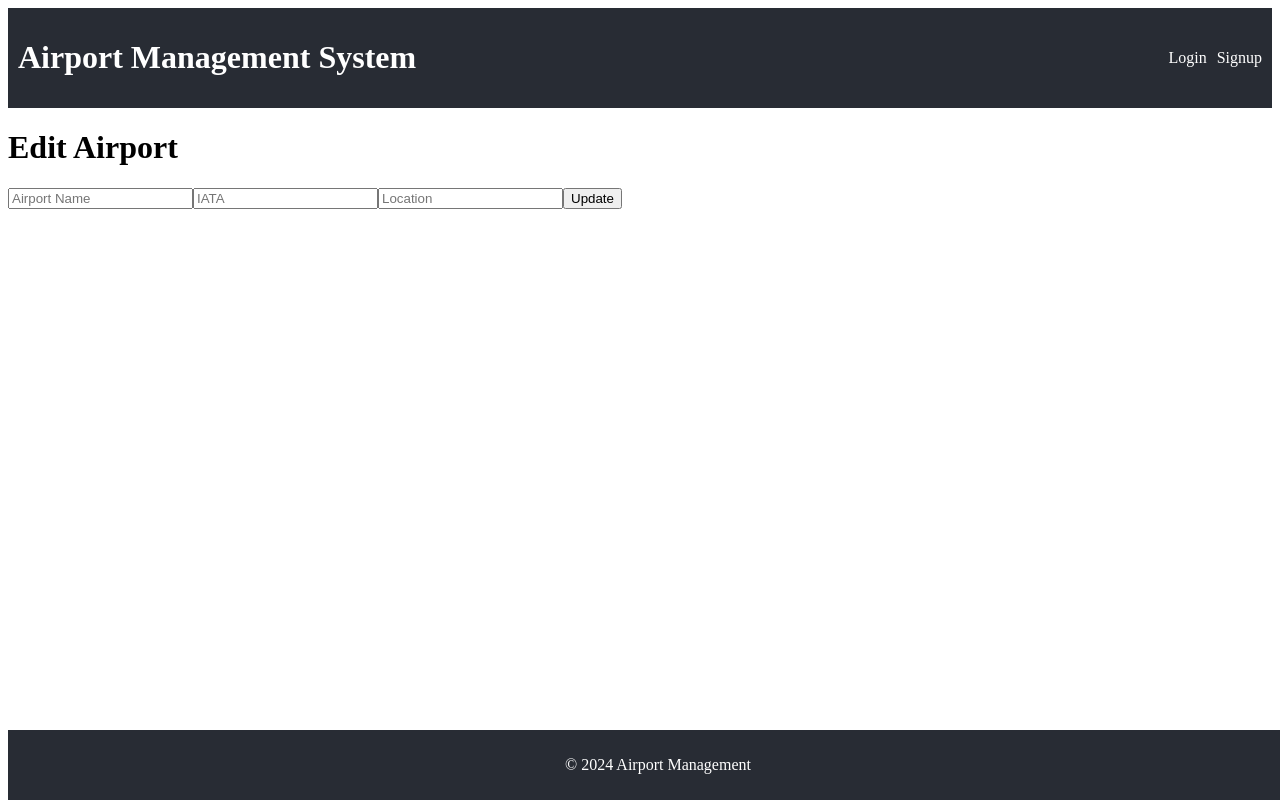
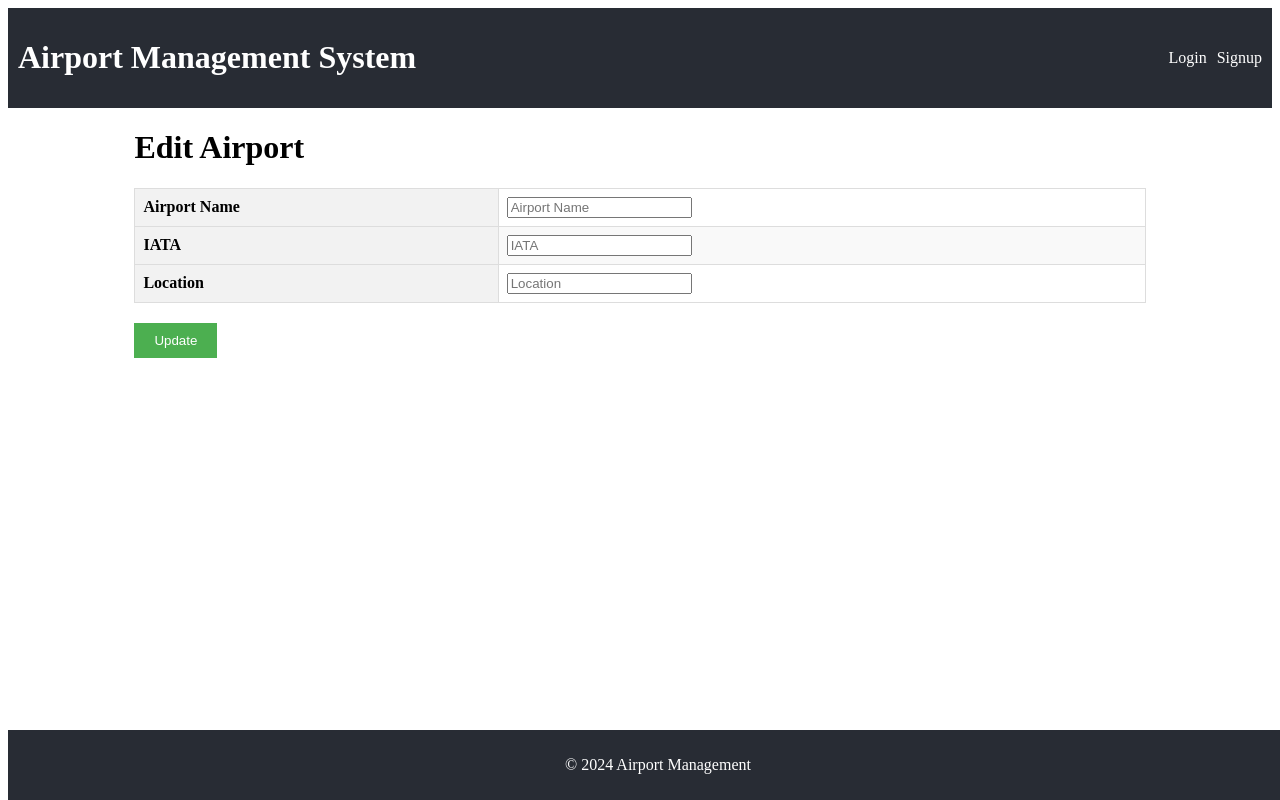
Before and after one commit to Final-Project-Team-2/Taegukair, a React (Create React App) app in the folder react/: page /main/admin/airports/1/edit in a window 1280 px wide. Built offline with nearby package versions, Linux system fonts and the light colour scheme; no server answers.

Commit message:
add :
airport 관련 react css 추가

```diff
--- /dev/null
+++ b/react/src/App.css
@@ -0,0 +1,105 @@
+/* App.css */
+
+.table-container {
+    width: 80%;
+    margin: 20px auto;
+    border-collapse: collapse;
+  }
+
+  .table {
+    width: 100%;
+    border-collapse: collapse;
+  }
+
+  .table th, .table td {
+    border: 1px solid #ddd;
+    padding: 8px;
+  }
+
+  .table th {
+    background-color: #f2f2f2;
+    text-align: left;
+  }
+
+  .table tr:nth-child(even) {
+    background-color: #f9f9f9;
+  }
+
+  .table tr:hover {
+    background-color: #ddd;
+  }
+
+  .button-container {
+    display: flex;
+    justify-content: space-between;
+    margin-top: 20px;
+  }
+
+  .button-container button {
+    padding: 10px 20px;
+    background-color: #4CAF50;
+    color: white;
+    border: none;
+    cursor: pointer;
+  }
+
+  .button-container button:hover {
+    background-color: #45a049;
+  }
+
+  .header-button {
+    color: white;
+    text-decoration: none;
+    background-color: #4CAF50;
+    padding: 10px 20px;
+    border: none;
+    cursor: pointer;
+    font-size: 1em;
+  }
+
+  .header-button:hover {
+    background-color: #45a049;
+  }
+
+  .layout {
+    display: flex;
+    flex-direction: column;
+    min-height: 100vh;
+  }
+
+  header {
+    background-color: #282c34;
+    color: white;
+    padding: 10px 0;
+  }
+
+  header nav {
+    display: flex;
+    justify-content: space-between;
+    align-items: center;
+    padding: 0 20px;
+  }
+
+  header .logo {
+    font-size: 1.5em;
+    color: white;
+    text-decoration: none;
+  }
+
+  header .logo:hover {
+    text-decoration: underline;
+  }
+
+  main {
+    flex: 1;
+  }
+
+  footer {
+    background-color: #282c34;
+    color: white;
+    text-align: center;
+    padding: 10px 0;
+    position: fixed;
+    bottom: 0;
+    width: 100%;
+  }
--- a/react/src/App.js
+++ b/react/src/App.js
@@ -12,6 +12,7 @@ import Signup from './pages/signup/Signup';
 import Terms from './pages/signup/Terms';
 import Verify from './pages/signup/Verify';
 import Complete from './pages/signup/Complete';
+import './App.css'; // Add this line to import the CSS file
 
 function App() {
   const [isLoggedIn, setIsLoggedIn] = useState(false);
--- a/react/src/layouts/Layout.js
+++ b/react/src/layouts/Layout.js
@@ -1,21 +1,30 @@
 import React from 'react';
-import { Link, Outlet } from 'react-router-dom';
+import { Link, Outlet, useNavigate } from 'react-router-dom';
 
 function Layout({ isLoggedIn, memberId, onLogout }) {
+  const navigate = useNavigate();
+
+  const handleLogoutClick = () => {
+    onLogout();
+    navigate('/');
+  };
+
   return (
     <div>
       <header style={headerStyle}>
-        <h1>Airport Management System</h1>
+        <Link to="/" style={logoStyle}>
+          <h1>Airport Management System</h1>
+        </Link>
         <div style={navStyle}>
           {isLoggedIn ? (
             <>
               <span style={welcomeStyle}>환영합니다, {memberId}님!</span>
-              <button onClick={onLogout} style={linkStyle}>Logout</button>
+              <button onClick={handleLogoutClick} style={linkStyle}>Logout</button>
             </>
           ) : (
             <>
               <Link to="/login" style={linkStyle}>Login</Link>
-              <Link to="/signup/terms" style={linkStyle}>Signup</Link> {/* 수정된 부분 */}
+              <Link to="/signup/terms" style={linkStyle}>Signup</Link>
             </>
           )}
         </div>
@@ -52,6 +61,11 @@ const linkStyle = {
   cursor: 'pointer'
 };
 
+const logoStyle = {
+  color: 'white',
+  textDecoration: 'none'
+};
+
 const welcomeStyle = {
   color: 'white',
   marginRight: '10px'
--- a/react/src/pages/AirportAdd.js
+++ b/react/src/pages/AirportAdd.js
@@ -1,6 +1,7 @@
 import React, { useState, useEffect } from 'react';
 import { useNavigate, useParams } from 'react-router-dom';
 import axios from 'axios';
+import '../App.css';  // 경로 수정
 
 function AirportAdd() {
   const { id } = useParams();
@@ -33,6 +34,11 @@ function AirportAdd() {
 
   const handleSubmit = (e) => {
     e.preventDefault();
+    const confirmMessage = id
+      ? `입력하신 정보로 공항 정보를 수정하시겠습니까?`
+      : `${form.airportName} 공항을 추가하시겠습니까?`;
+
+    if (window.confirm(confirmMessage)) {
       const url = id ? `http://localhost:8080/api/v1/airports/${id}` : 'http://localhost:8080/api/v1/airports/registAirPort';
       const method = id ? 'put' : 'post';
 
@@ -47,12 +53,20 @@ function AirportAdd() {
       .catch(error => {
         console.error('There was an error submitting the form!', error);
       });
+    }
   };
 
   return (
-    <div>
+    <div className="table-container">
       <h1>{id ? 'Edit Airport' : 'Add Airport'}</h1>
       <form onSubmit={handleSubmit}>
+        <table className="table">
+          <tbody>
+            <tr>
+              <th>
+                <label>Airport Name</label>
+              </th>
+              <td>
                 <input
                   type="text"
                   name="airportName"
@@ -60,6 +74,13 @@ function AirportAdd() {
                   onChange={handleChange}
                   placeholder="Airport Name"
                 />
+              </td>
+            </tr>
+            <tr>
+              <th>
+                <label>IATA</label>
+              </th>
+              <td>
                 <input
                   type="text"
                   name="airportIata"
@@ -67,6 +88,13 @@ function AirportAdd() {
                   onChange={handleChange}
                   placeholder="IATA"
                 />
+              </td>
+            </tr>
+            <tr>
+              <th>
+                <label>Location</label>
+              </th>
+              <td>
                 <input
                   type="text"
                   name="airportLocation"
@@ -74,7 +102,13 @@ function AirportAdd() {
                   onChange={handleChange}
                   placeholder="Location"
                 />
+              </td>
+            </tr>
+          </tbody>
+        </table>
+        <div className="button-container">
           <button type="submit">{id ? 'Update' : 'Add'}</button>
+        </div>
       </form>
     </div>
   );
--- a/react/src/pages/AirportDetail.js
+++ b/react/src/pages/AirportDetail.js
@@ -1,6 +1,7 @@
 import React, { useEffect, useState } from 'react';
 import { useParams, useNavigate } from 'react-router-dom';
 import axios from 'axios';
+import '../App.css';  // 경로 수정
 
 function AirportDetail() {
   const { id } = useParams();
@@ -20,6 +21,7 @@ function AirportDetail() {
   }, [id]);
 
   const handleDelete = () => {
+    if (window.confirm(`${airport.airportName} 공항을 삭제하시겠습니까?`)) {
       axios.delete(`http://localhost:8080/api/v1/airports/${id}`)
         .then(() => {
           navigate('/main/admin/airports');
@@ -28,6 +30,7 @@ function AirportDetail() {
           console.error('There was an error deleting the airport!', error);
           setError(error);
         });
+    }
   };
 
   const handleEdit = () => {
@@ -39,14 +42,30 @@ function AirportDetail() {
   }
 
   return (
-    <div>
+    <div className="table-container">
       {airport && (
         <>
-          <h1>{airport.airportName}</h1>
-          <p>IATA: {airport.airportIata}</p>
-          <p>Location: {airport.airportLocation}</p>
+          <h1>Airport Details</h1>
+          <table className="table">
+            <tbody>
+              <tr>
+                <th>Name</th>
+                <td>{airport.airportName}</td>
+              </tr>
+              <tr>
+                <th>IATA</th>
+                <td>{airport.airportIata}</td>
+              </tr>
+              <tr>
+                <th>Location</th>
+                <td>{airport.airportLocation}</td>
+              </tr>
+            </tbody>
+          </table>
+          <div className="button-container">
             <button onClick={handleEdit}>Edit</button>
             <button onClick={handleDelete}>Delete</button>
+          </div>
         </>
       )}
     </div>
--- a/react/src/pages/AirportList.js
+++ b/react/src/pages/AirportList.js
@@ -1,10 +1,12 @@
 import React, { useEffect, useState } from 'react';
-import { Link } from 'react-router-dom';
+import { useNavigate } from 'react-router-dom';
 import axios from 'axios';
+import '../App.css';  // 경로 수정
 
 function AirportList() {
   const [airports, setAirports] = useState([]);
   const [error, setError] = useState(null);
+  const navigate = useNavigate();
 
   useEffect(() => {
     axios.get('http://localhost:8080/api/v1/airports')
@@ -17,25 +19,38 @@ function AirportList() {
       });
   }, []);
 
+  const handleRowClick = (airportId) => {
+    navigate(`/main/admin/airports/${airportId}`);
+  };
+
   if (error) {
     return <div>Error: {error.message}</div>;
   }
 
   return (
-    <div>
+    <div className="table-container">
       <h1>Airports</h1>
-      <ul>
-        {airports.map(airport => (
-          <li key={airport.airportId}>
-            <Link to={`/main/admin/airports/${airport.airportId}`}>
-              {airport.airportName}
-            </Link>
-          </li>
-        ))}
-      </ul>
-      <Link to="/main/admin/airports/registAirPort">
-        <button>Add Airport</button>
-      </Link>
+      <table className="table">
+        <thead>
+          <tr>
+            <th>Name</th>
+            <th>IATA</th>
+            <th>Location</th>
+          </tr>
+        </thead>
+        <tbody>
+          {airports.map(airport => (
+            <tr key={airport.airportId} onClick={() => handleRowClick(airport.airportId)} style={{ cursor: 'pointer' }}>
+              <td>{airport.airportName}</td>
+              <td>{airport.airportIata}</td>
+              <td>{airport.airportLocation}</td>
+            </tr>
+          ))}
+        </tbody>
+      </table>
+      <div className="button-container">
+        <button onClick={() => navigate('/main/admin/airports/registAirPort')}>Add Airport</button>
+      </div>
     </div>
   );
 }
--- a/react/src/pages/Main.js
+++ b/react/src/pages/Main.js
@@ -1,15 +1,15 @@
 import React from 'react';
 import { Link } from 'react-router-dom';
+import '../App.css';  // Add this line to import the CSS file
 
 function Main() {
   return (
     <div>
       <h1>Welcome to Airport Management</h1>
-      <Link to="/main/admin/airports">
-        <button>Manage Airports</button>
+      <Link to="/main/admin/airports" className="header-button">
+        Manage Airports
       </Link>
       {/* 기존 기능 버튼들을 추가합니다. */}
-
     </div>
   );
 }
```
Also changed, not shown: 1 other file (tests, documents, lock files or other folders). Lines whose indentation alone changed are shown as unchanged.
